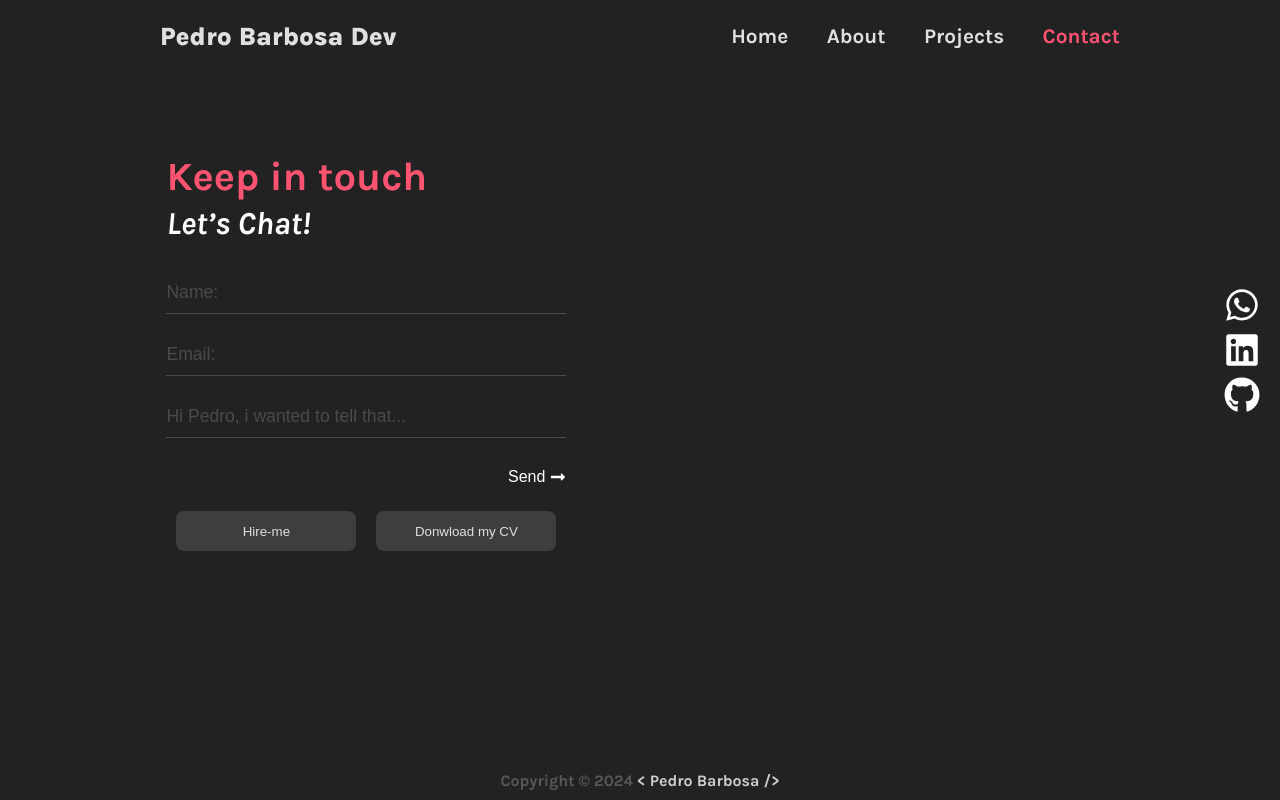
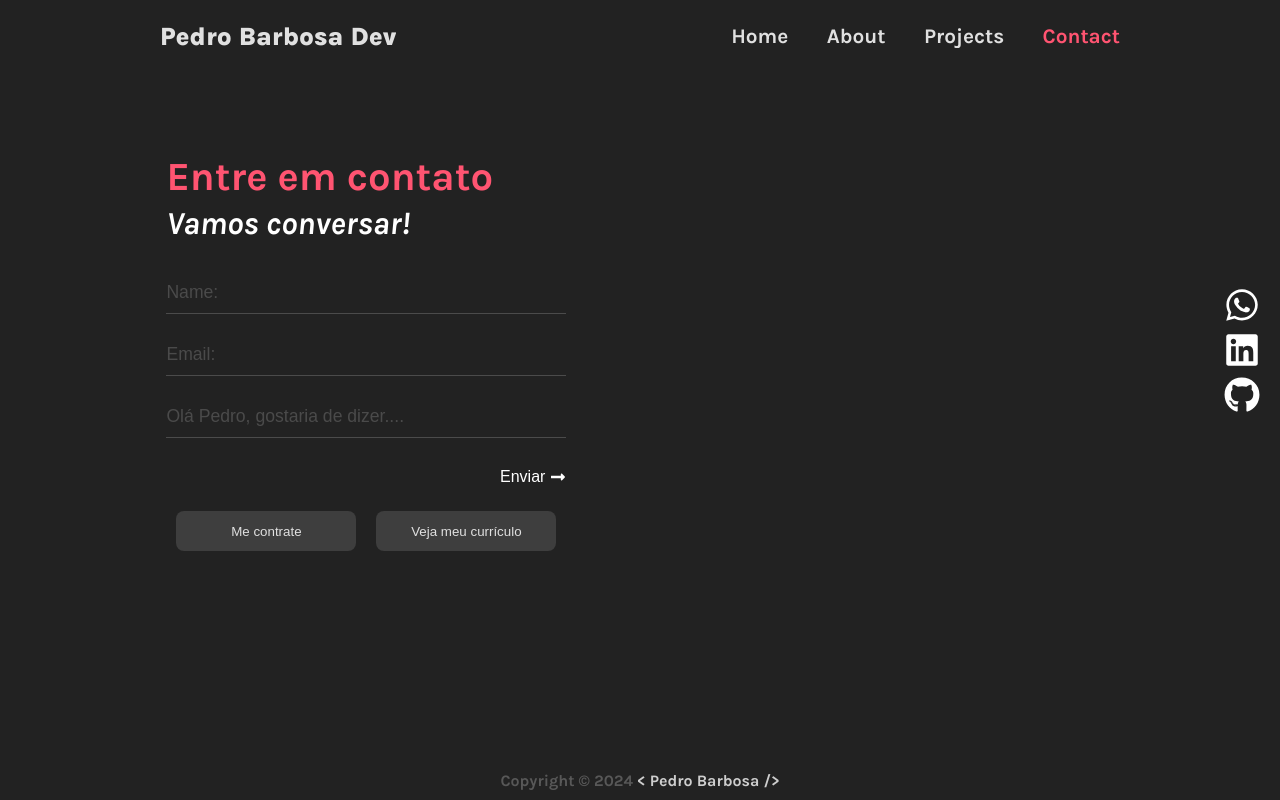
Before and after one commit to pedro-henrique-br/Portfolio, a React (Vite) app: page /contact in a window 1280 px wide. Built offline with nearby package versions, Linux system fonts and the light colour scheme.

Commit message:
Update FormEmail.tsx

```diff
--- a/src/components/form/FormEmail.tsx
+++ b/src/components/form/FormEmail.tsx
@@ -75,8 +75,8 @@ export const FormEmail = () => {
 
   return (
     <Form className={styles.form} id="form" onSubmit={(e) => sendEmail(e)}>
-      <h1 className={styles.title}>Keep in touch</h1>
-      <h4 className={styles["sub-title"]}>Let’s Chat!</h4>
+      <h1 className={styles.title}>Entre em contato</h1>
+      <h4 className={styles["sub-title"]}>Vamos conversar!</h4>
       <Form.Group className="mb-3" controlId="formBasicEmail">
         <Form.Control
           className={styles.input}
@@ -99,12 +99,12 @@ export const FormEmail = () => {
         <Form.Control
           className={styles.input}
           type="text"
-          placeholder="Hi Pedro, i wanted to tell that..."
+          placeholder="Olá Pedro, gostaria de dizer...."
           name="message"
         />
       </Form.Group>
       <Button className={styles["button-form"]} variant="primary" type="submit">
-        Send
+        Enviar
         <FaLongArrowAltRight />
       </Button>
       <div className={styles["buttons-container"]}>
@@ -112,14 +112,14 @@ export const FormEmail = () => {
           <a
           target="_blank"
           href="https://api.whatsapp.com/send/?phone=12988933305&text=Olá Pedro&type=phone_number&app_absent=0">
-            Hire-me
+            Me contrate
           </a>
         </button>
         <button className={styles.button}>
           <a
           target="_blank"
           href="https://drive.google.com/file/d/11Axt-t5P84oSwNy3OxKiYvJkQKqTvHMX/view?usp=sharing">
-            Donwload my CV
+             Veja meu currículo
           </a>
         </button>
       </div>
```
